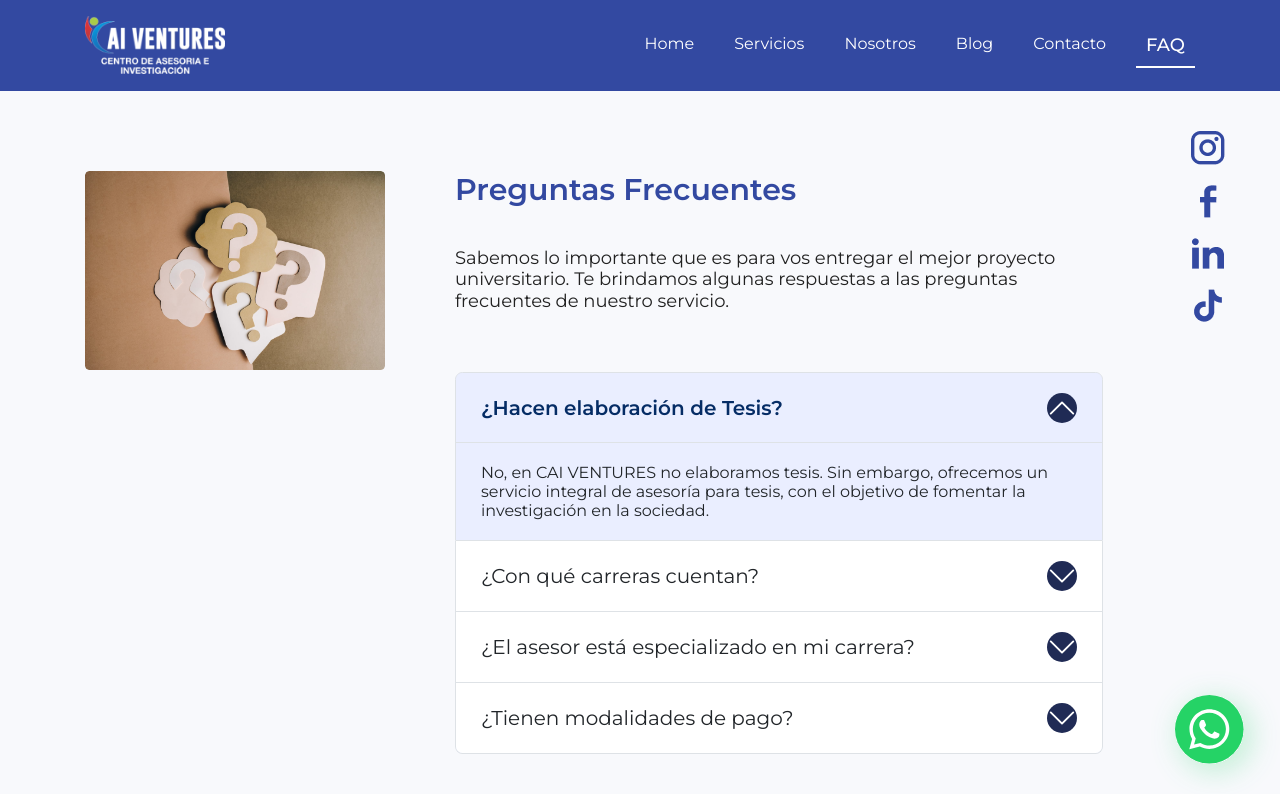
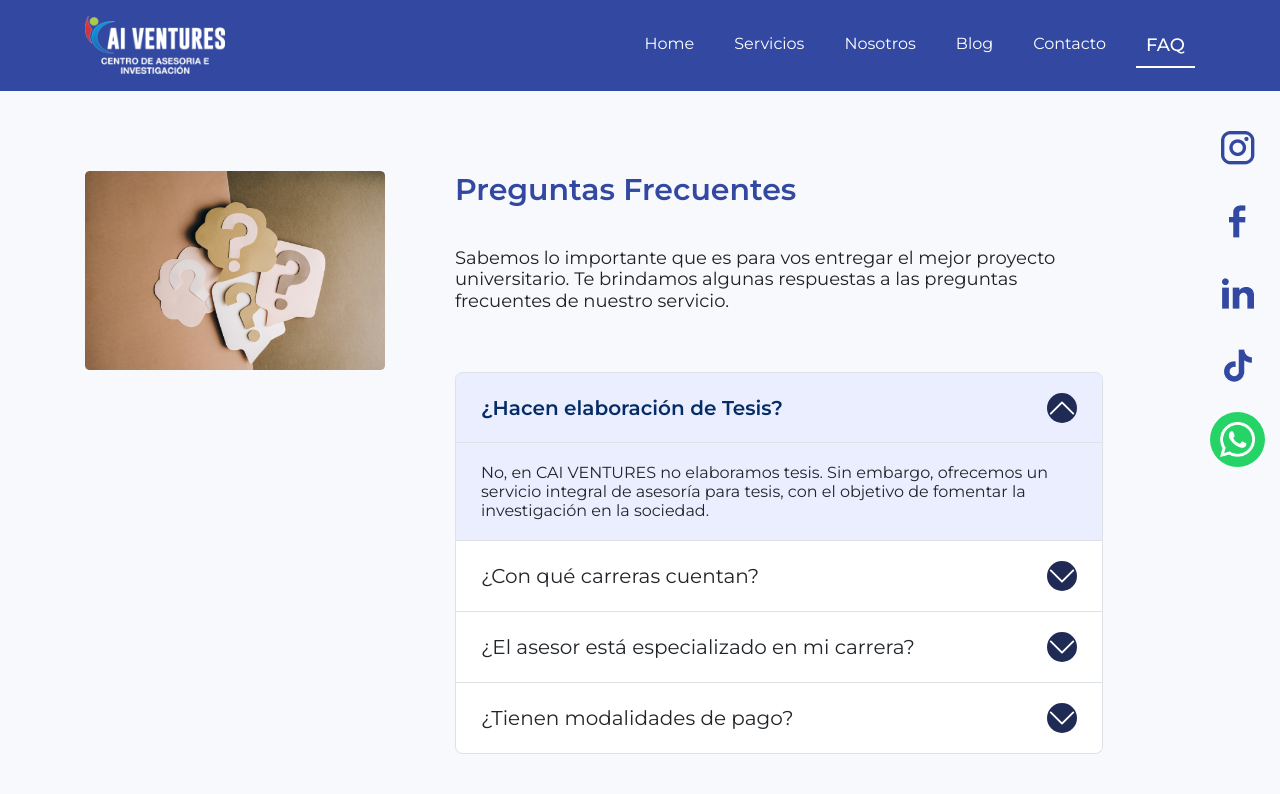
Before and after one commit to justinait/cai-ventures2, a React (Vite) app: page /faq in a window 1280 px wide. Shown: the top 794 px of the page. Built offline with nearby package versions, Linux system fonts and the light colour scheme.

Commit message:
redes flotantes

```diff
--- a/src/App.jsx
+++ b/src/App.jsx
@@ -29,7 +29,7 @@ function App() {
         <Route path='/about' element={<About/>}/>
         <Route path='/faq' element={<Faq/>}/>
       </Routes>
-      <WhatsApp />
+      {/* <WhatsApp /> */}
       <Footer/>
     </BrowserRouter>
   );
--- a/src/components/Redes/Redes.css
+++ b/src/components/Redes/Redes.css
@@ -1,17 +1,31 @@
 .redesContainer {
     flex-direction: column;
-    align-items: flex-end !important;
+    align-items: flex-end;
     z-index: 2 !important;
+    position: sticky;
+    display: flex !important;
+    width: auto !important;
+    margin-left: 0px !important;
+    margin-right: 0px !important;
 }
 
 .redesIcon {
-    margin: 10px;
+    margin: 10px !important;
 }
 .contRedesRed {
     display: flex !important;
     align-items: center !important;
     justify-content: center !important;
     flex-direction: column !important;
+    gap: 1rem;
+}
+.whatsBlanco {
+    border-radius: 50%;
+    background: #25D366;
+}
+
+.whatsappImg {
+    width: 35px;
 }
 
 @media (max-width: 768px) {
@@ -19,3 +33,13 @@
         display: none !important;
     }
 }
+
+
+
+@media (max-width: 792px) {
+
+    .whatsappIcon {
+        width: 100px;
+    }
+
+}
--- a/src/components/Redes/Redes.jsx
+++ b/src/components/Redes/Redes.jsx
@@ -4,6 +4,7 @@ import instaAzul from '../../assets/instaAzul.png';
 import faceAzul from '../../assets/faceAzul.png';
 import linkAzul from '../../assets/linkAzul.png';
 import tikAzul from '../../assets/tikAzul.png';
+import whatsBlanco from '../../assets/whatsBlanco.png';
 import {  NavLink } from 'react-router-dom';
 
 const RedesFlotantes = () => {
@@ -24,8 +25,10 @@ const RedesFlotantes = () => {
                     <NavLink target="_blanck" to="https://www.tiktok.com/@cai.ventures?_t=8fIegwJ6QUP&_r=1" className="redesIcon">
                         <Image src={tikAzul} alt="TikTok" />
                     </NavLink>
-                    </Col>
-
+                    <NavLink target="_blanck" to="https://wa.link/xn96ef"  className="whatsBlanco">
+                        <Image src={whatsBlanco} alt="whatsapp" className="redesIcon whatsappImg" />
+                    </NavLink>
+                </Col>
                 </Col>
             </Row>
         </Container>
--- a/src/components/WhatsApp/WhatsApp.jsx
+++ b/src/components/WhatsApp/WhatsApp.jsx
@@ -6,7 +6,7 @@ function WhatsApp() {
   return (
     <div className='whatsappContainer'>
 
-      <a href='https://wa.link/xn96ef' target="_blank">
+      <a href='https://wa.link/xn96ef' target="_blank" rel="noreferrer">
         <img src={WhatsAppIcon} alt="WhatsApp" className='whatsappIcon' />
       </a>
 
```
Also changed, not shown: src/assets/whatsBlanco.png (added).
